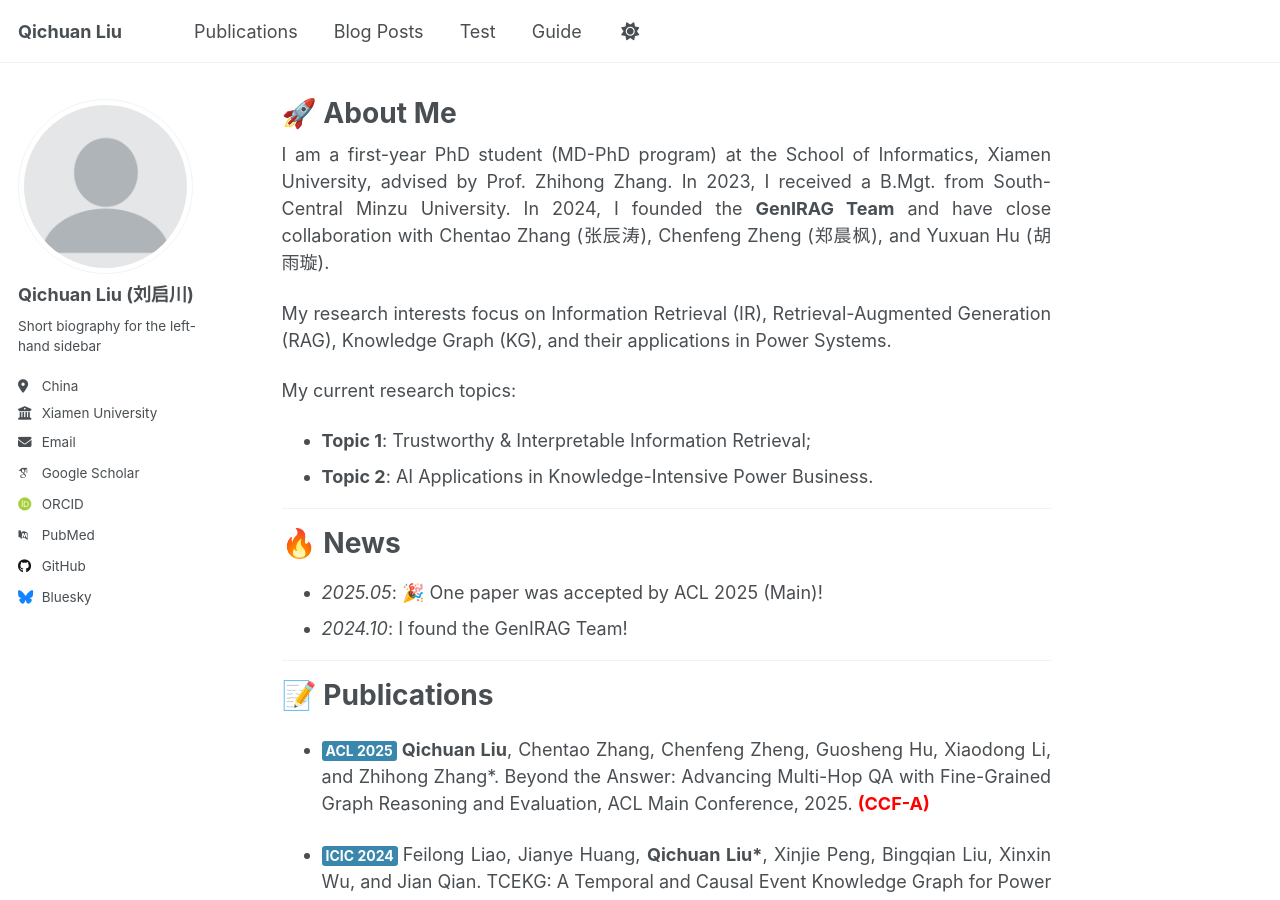
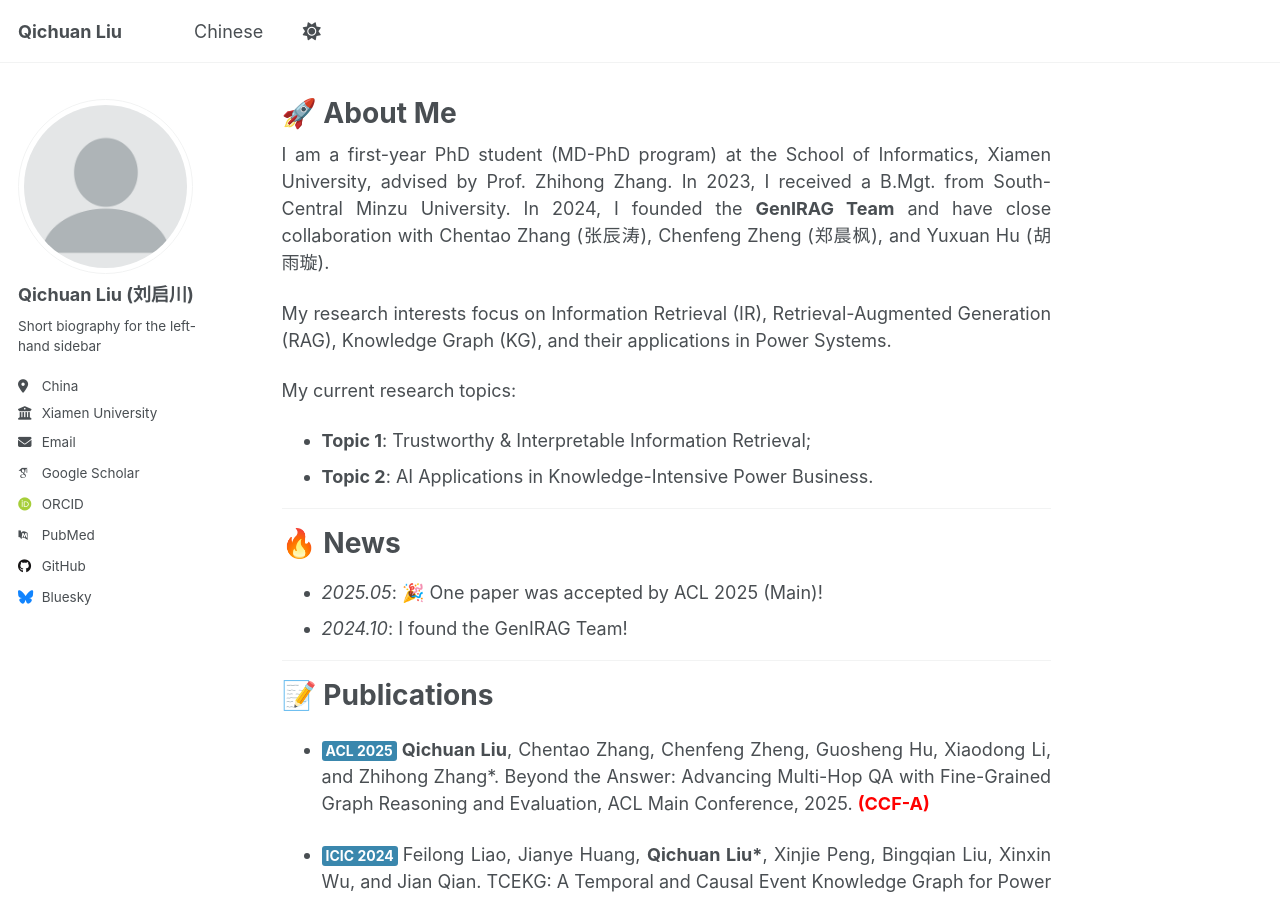
Before and after one commit to qcliu2001/qcliu2001.github.io, a Jekyll site: the page built from _pages/about.md, in a window 1280 px wide and 900 px high. Built offline with Jekyll 4.4.1, drawn with Linux system fonts in a browser that asks for light colours; some web fonts are replaced.

Commit message:
Update navigation.yml

```diff
--- a/_data/navigation.yml
+++ b/_data/navigation.yml
@@ -8,8 +8,8 @@
 #      Markdown formatted page while the second is generated using JSON.
 
 main:
-  - title: "Publications"
-    url: /publications/
+ # - title: "Publications"
+ #   url: /publications/
 
  # - title: "Talks"
  #   url: /talks/
@@ -20,14 +20,14 @@ main:
  # - title: "Portfolio"
  #   url: /portfolio/
 
-  - title: "Blog Posts"
-    url: /year-archive/
+ # - title: "Blog Posts"
+ #  url: /year-archive/
 
-  - title: "Test"
+  - title: "Chinese"
     url: /test/
 
   # - title: "CV"
   #   url: /cv-json/
 
-  - title: "Guide"
-    url: /markdown/
+#  - title: "Guide"
+#    url: /markdown/
```
